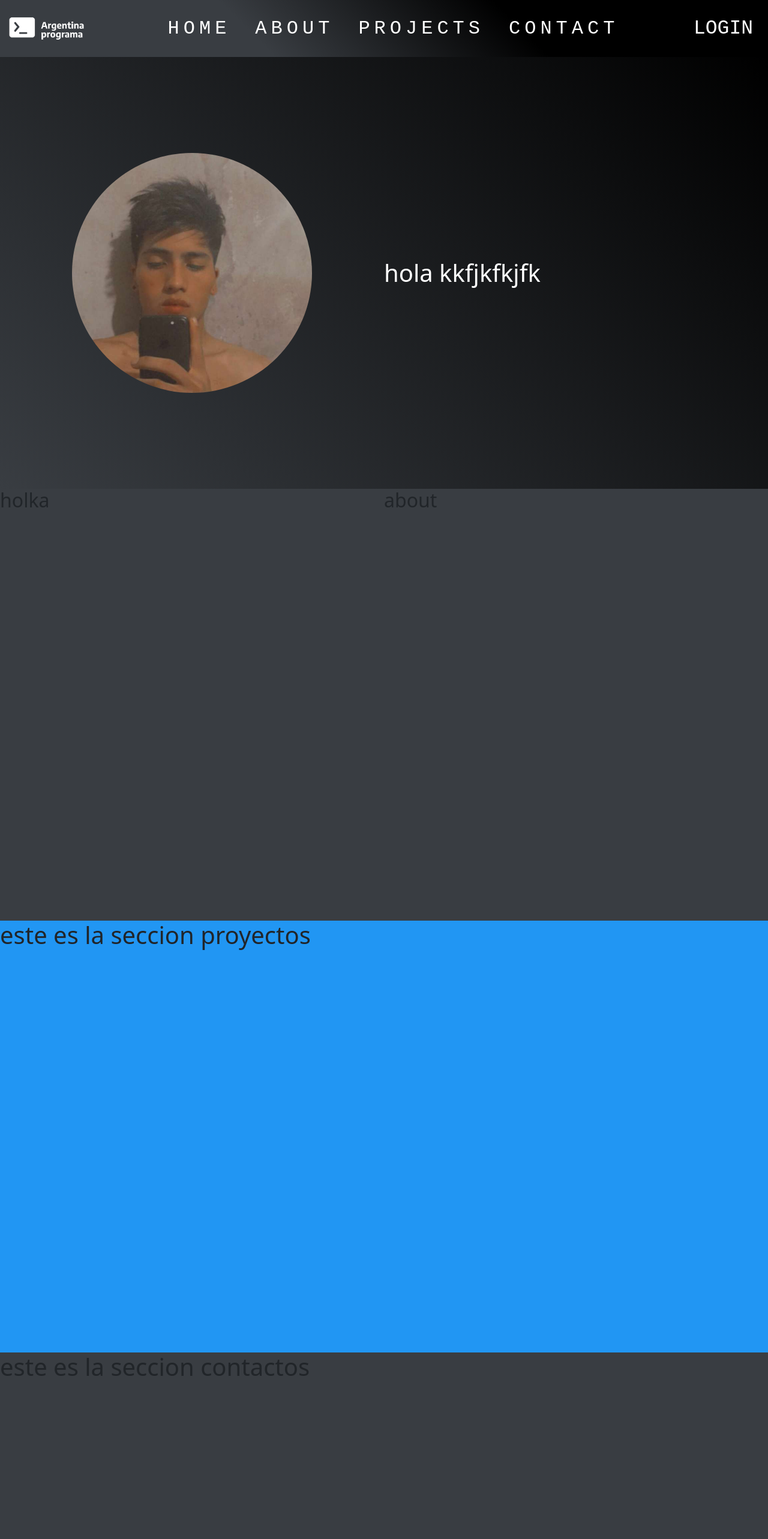
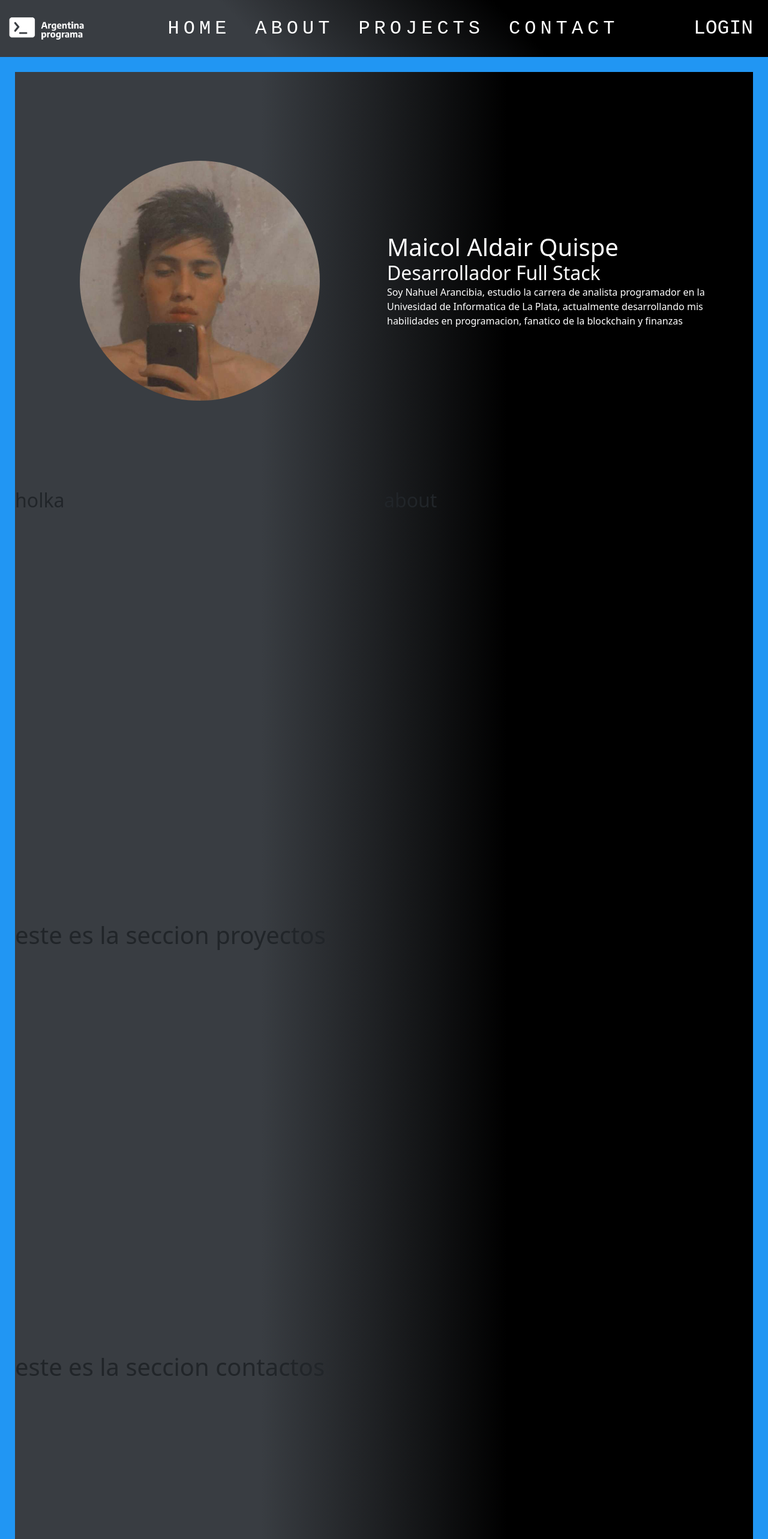
Before and after one commit to Maicol28052000/proyectofinal, an Angular app in the folder proyecto/: page / in a window 1280 px wide. Shown: the top 2566 px of the page at 60% size. Built offline with nearby package versions, Linux system fonts and the light colour scheme.

Commit message:
casi echa

```diff
--- a/proyecto/src/app/components/about/about.component.css
+++ b/proyecto/src/app/components/about/about.component.css
@@ -1,8 +1,11 @@
 *{margin: 0%;padding: 0%;box-sizing: border-box;}
 
 .container-fluid{
+    border: 25px solid #2196f3;
+    border-top: 0;
+    border-bottom: 0;
     scroll-margin-top: 95px;
-    background-color: #393d42;
+    background: linear-gradient(90deg,#393d42,#393d42,black,black);
     width: 100%;
     height: 90vh;
 }
--- a/proyecto/src/app/components/contact/contact.component.css
+++ b/proyecto/src/app/components/contact/contact.component.css
@@ -1,6 +1,10 @@
 *{margin: 0%;padding: 0%;box-sizing: border-box;}
 
 .container-fluid{
+    background: linear-gradient(90deg,#393d42,#393d42,black,black);
+    border: 25px solid #2196f3;
+    border-top: 0;
+    border-bottom: 0;
     scroll-margin-top: 94px;
     background-color:#393d42;
     width: 100%;
--- a/proyecto/src/app/components/contact/contact.component.html
+++ b/proyecto/src/app/components/contact/contact.component.html
@@ -1,5 +1,5 @@
 <div class="container-fluid" id="contacto-p">
-    <div class="row">
+    <div class="row" id="row-p">
         <h1>este es la seccion contactos</h1>
     </div>
 </div>
--- a/proyecto/src/app/components/inicio/inicio.component.css
+++ b/proyecto/src/app/components/inicio/inicio.component.css
@@ -8,6 +8,7 @@ nav{                 /*con esto fijamos el nav*/
 .container-fluid{         /*fondo para el container padre dentro del nav*/
     background: linear-gradient(45deg,#393d42,#393d42,black,black);
     width: 100%;
+
 }
 
 .menu{                     /*da borde redondeado al icono del menu desplegable*/
--- a/proyecto/src/app/components/presentacion/presentacion.component.css
+++ b/proyecto/src/app/components/presentacion/presentacion.component.css
@@ -3,8 +3,10 @@
     scroll-margin-top: 95px;
 }
 
-.row{
-    background:linear-gradient(45deg,#393d42,black);
+#row-p{                                                        /*fondo y color del row padrre */
+    background: linear-gradient(90deg,#393d42,#393d42,black,black);
+    border: 25px solid #2196f3;
+    border-bottom: 0;
     width: 100%;
     height: 90vh;
 }
@@ -21,9 +23,9 @@ div{
     justify-content: center;
     align-items: center;
 }
-
 #info{
+    padding: 5px;
     display: flex;
-    justify-content: start;
+    justify-content: center;
     align-items: center;
 }
--- a/proyecto/src/app/components/presentacion/presentacion.component.html
+++ b/proyecto/src/app/components/presentacion/presentacion.component.html
@@ -1,10 +1,16 @@
 <div class="container-fluid" id="presentacion-p" >
-    <div class="row">
-        <div class="col-xs-12 col-lg-6" id="foto">
+    <div class="row" id="row-p">
+        <div class="col-xs-12 col-sm-12 col-md-12 col-lg-6 col-xl-6" id="foto">
             <img class="img-fluid" src="../../../assets/img/photo.jpg" id="mi-foto">
         </div>
-        <div class="col-xs-12 col-lg-6" id="info">
-            <h1>hola kkfjkfkjfk</h1>
+        <div class="col-xs-12 col-sm-12 col-md-12 col-lg-6 col-xl-6" id="info">
+            <div class="row">
+                <h1>Maicol Aldair Quispe</h1>
+                <h2>Desarrollador Full Stack</h2>
+                <p> Soy Nahuel Arancibia, estudio la carrera de analista programador en la
+                Univesidad de Informatica de La Plata, actualmente desarrollando mis
+                habilidades en programacion, fanatico de la blockchain y finanzas</p>
+            </div>
         </div>
     </div>
 </div>
--- a/proyecto/src/app/components/projects/projects.component.css
+++ b/proyecto/src/app/components/projects/projects.component.css
@@ -1,8 +1,11 @@
 *{margin: 0%;padding: 0%;box-sizing: border-box;}
 
 .container-fluid{
+    background: linear-gradient(90deg,#393d42,#393d42,black,black);
+    border: 25px solid #2196f3;
+    border-top: 0;
+    border-bottom: 0;
     scroll-margin-top: 95px;
-    background-color: #2196f3;
     width: 100%;
     height: 90vh;
 }
--- a/proyecto/src/app/components/projects/projects.component.html
+++ b/proyecto/src/app/components/projects/projects.component.html
@@ -1,5 +1,5 @@
 <div class="container-fluid" id="proyectos-p">
-    <div class="row">
+    <div class="row" id="row-p">
         <h1>este es la seccion proyectos</h1>
     </div>
 </div>
```
Also changed, not shown: proyecto/src/app/components/inicio/inicio.component.html (line endings or trailing spaces).
